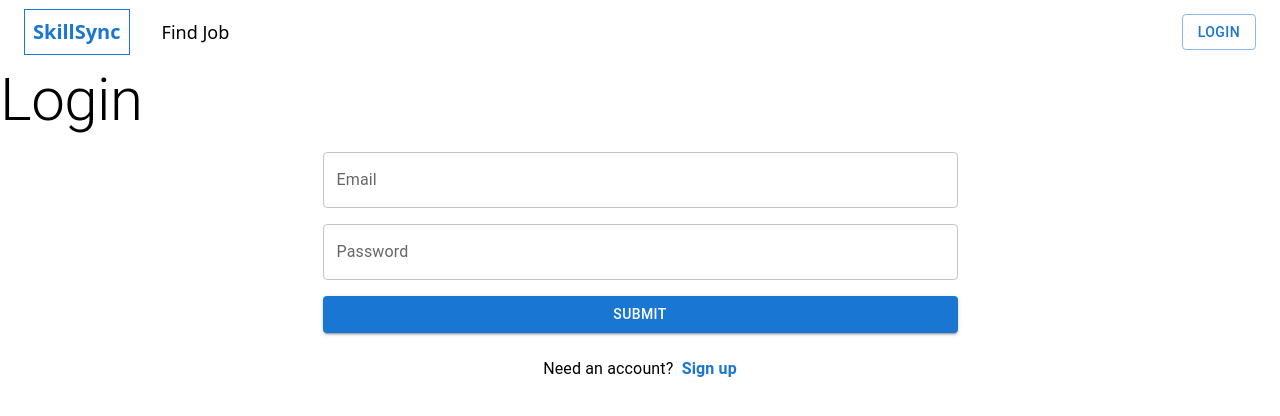
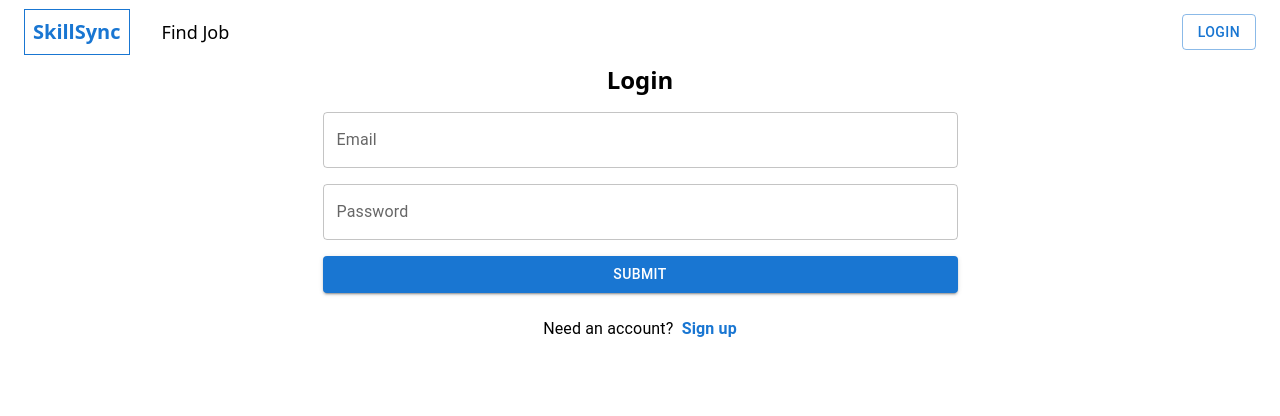
Before and after one commit to SebastienStordeur/SkillSync, a React (Vite) app in the folder client/: page /auth in a window 1280 px wide. Shown: the top 416 px of the page. Built offline with nearby package versions, Linux system fonts and the light colour scheme; what apollo-upload-client would draw is missing.

Commit message:
Fixed styles and condtionnal renderings

```diff
--- a/client/src/components/Jobs/JobCard.tsx
+++ b/client/src/components/Jobs/JobCard.tsx
@@ -40,7 +40,7 @@ const JobCard: FC = (props: any) => {
     <Fragment>
       <article
         onClick={navigateToJobDetails}
-        className="p-6 mx-auto w-full max-w-4xl cursor-pointer border border-blue bg-white rounded-lg"
+        className="p-6 mx-auto w-full lg:max-w-4xl cursor-pointer border border-blue bg-white rounded-lg"
       >
         <div>
           <h2 className="font-semibold">{title}</h2>
--- a/client/src/components/forms/login/LoginForm.tsx
+++ b/client/src/components/forms/login/LoginForm.tsx
@@ -44,10 +44,8 @@ const LoginForm: FC<ToggleForm> = ({ onToggle }) => {
   };
 
   return (
-    <div>
-      <Typography variant="h2" className="font-semibold text-3xl">
-        Login
-      </Typography>
+    <div className="w-full max-w-4xl absolute left-2/4 -translate-x-2/4">
+      <h2 className="font-semibold text-2xl text-center">Login</h2>
       <Formik initialValues={{ email: "", password: "" }} validationSchema={loginSchema} onSubmit={handleLogin}>
         {() => (
           <Form>
--- a/client/src/components/forms/signup/SignupForm.tsx
+++ b/client/src/components/forms/signup/SignupForm.tsx
@@ -40,8 +40,8 @@ const SignupForm: FC<ToggleForm> = ({ onToggle }) => {
   };
 
   return (
-    <div className="form">
-      <h2 className="font-semibold text-3xl">Signup</h2>
+    <div className="w-full max-w-4xl absolute left-2/4 -translate-x-2/4">
+      <h2 className="font-semibold text-2xl text-center">Signup</h2>
       <Formik initialValues={initialValues} validationSchema={validationSchema} onSubmit={handleSubmit}>
         {({ resetForm }) => (
           <Form style={{ gap: "12px" }}>
--- a/client/src/components/layout/Navbar.tsx
+++ b/client/src/components/layout/Navbar.tsx
@@ -38,7 +38,7 @@ const Navbar: FC = () => {
                 Add Job
               </Button>
             )}
-            {!currentUser.is_company && <Button variant="contained">Upload CV</Button>}
+
             <span>{currentUser.displayableName}</span>
             <Button variant="outlined" onClick={() => dispatch(authActions.logout())}>
               Logout
--- a/client/src/pages/HomePage.tsx
+++ b/client/src/pages/HomePage.tsx
@@ -40,9 +40,9 @@ const HomePage: FC = () => {
 
   return (
     <section id="job-section" className="flex flex-col justify-end gap-8 mt-8 max-w-7xl mx-auto">
-      <div className="flex flex-col lg:flex-row w-full px-10">
+      <div className="flex flex-col lg:flex-row lg:gap-8 w-full px-10">
         <Filters data={data && data.getJobs} onChange={handleFilterChange} />
-        <div className="flex flex-col gap-4 w-3/4">
+        <div className="flex flex-col gap-4 lg:w-3/4">
           {Array.isArray(jobs) && jobs.map((job: any) => <JobCard {...job} key={job.id} />)}
         </div>
       </div>
```
